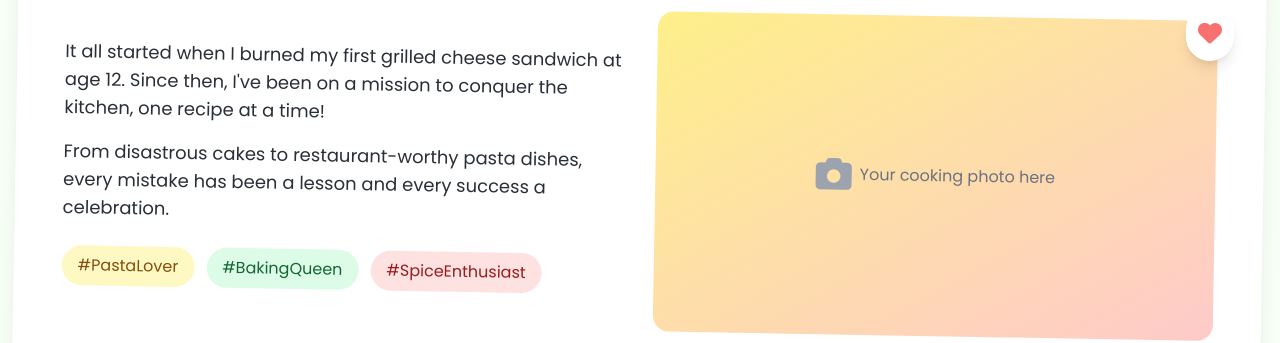
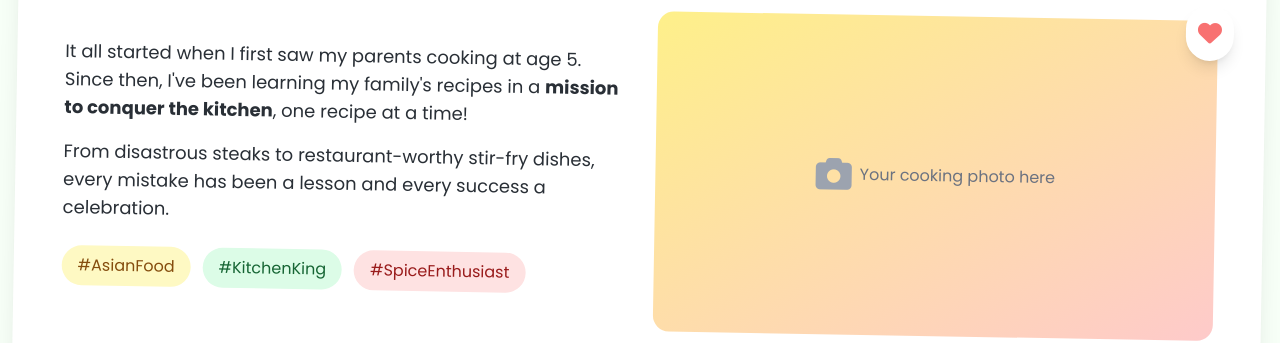
Before and after one commit to NatchanonLaoharawee/2025AppleFoundation, a plain HTML site: page index.html in a window 1280 px wide. Shown: the part 489-832 px from the top of the page. Drawn offline with nearby package versions, Linux system fonts and the light colour scheme.

Commit message:
fix(about): changed text and hashtags

```diff
--- a/index.html
+++ b/index.html
@@ -97,11 +97,11 @@
                 <h2 class="title-font text-3xl md:text-4xl font-bold text-red-500 mb-6">My Cooking Story</h2>
                 <div class="grid md:grid-cols-2 gap-8 items-center">
                     <div>
-                        <p class="text-lg mb-4">It all started when I burned my first grilled cheese sandwich at age 12. Since then, I've been on a mission to conquer the kitchen, one recipe at a time!</p>
-                        <p class="text-lg mb-6">From disastrous cakes to restaurant-worthy pasta dishes, every mistake has been a lesson and every success a celebration.</p>
+                        <p class="text-lg mb-4">It all started when I first saw my parents cooking at age 5. Since then, I've been learning my family's recipes in a <strong>mission to conquer the kitchen</strong>, one recipe at a time!</p>
+                        <p class="text-lg mb-6">From disastrous steaks to restaurant-worthy stir-fry dishes, every mistake has been a lesson and every success a celebration.</p>
                         <div class="flex flex-wrap gap-3">
-                            <span class="px-4 py-2 bg-yellow-100 text-yellow-800 rounded-full">#PastaLover</span>
-                            <span class="px-4 py-2 bg-green-100 text-green-800 rounded-full">#BakingQueen</span>
+                            <span class="px-4 py-2 bg-yellow-100 text-yellow-800 rounded-full">#AsianFood</span>
+                            <span class="px-4 py-2 bg-green-100 text-green-800 rounded-full">#KitchenKing</span>
                             <span class="px-4 py-2 bg-red-100 text-red-800 rounded-full">#SpiceEnthusiast</span>
                         </div>
                     </div>
```
